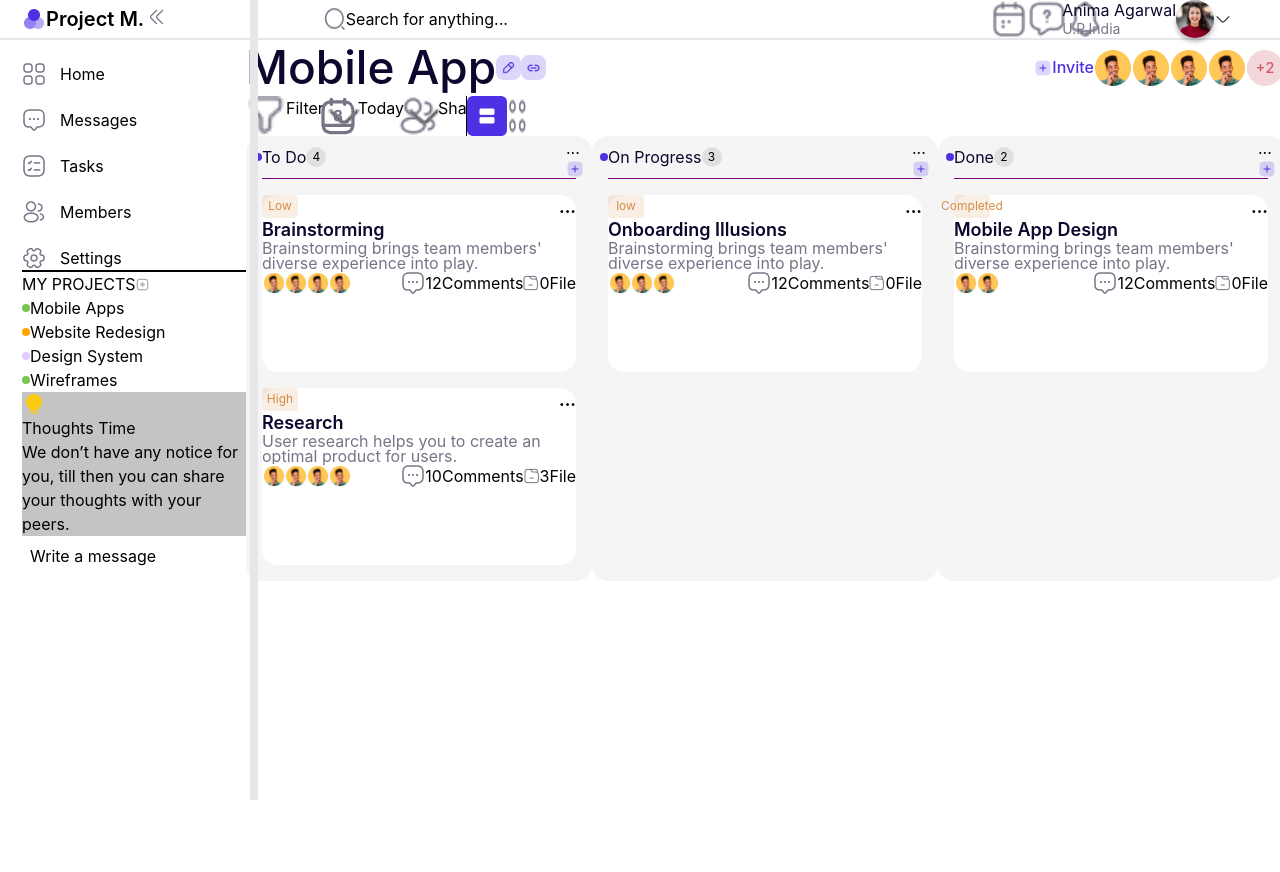
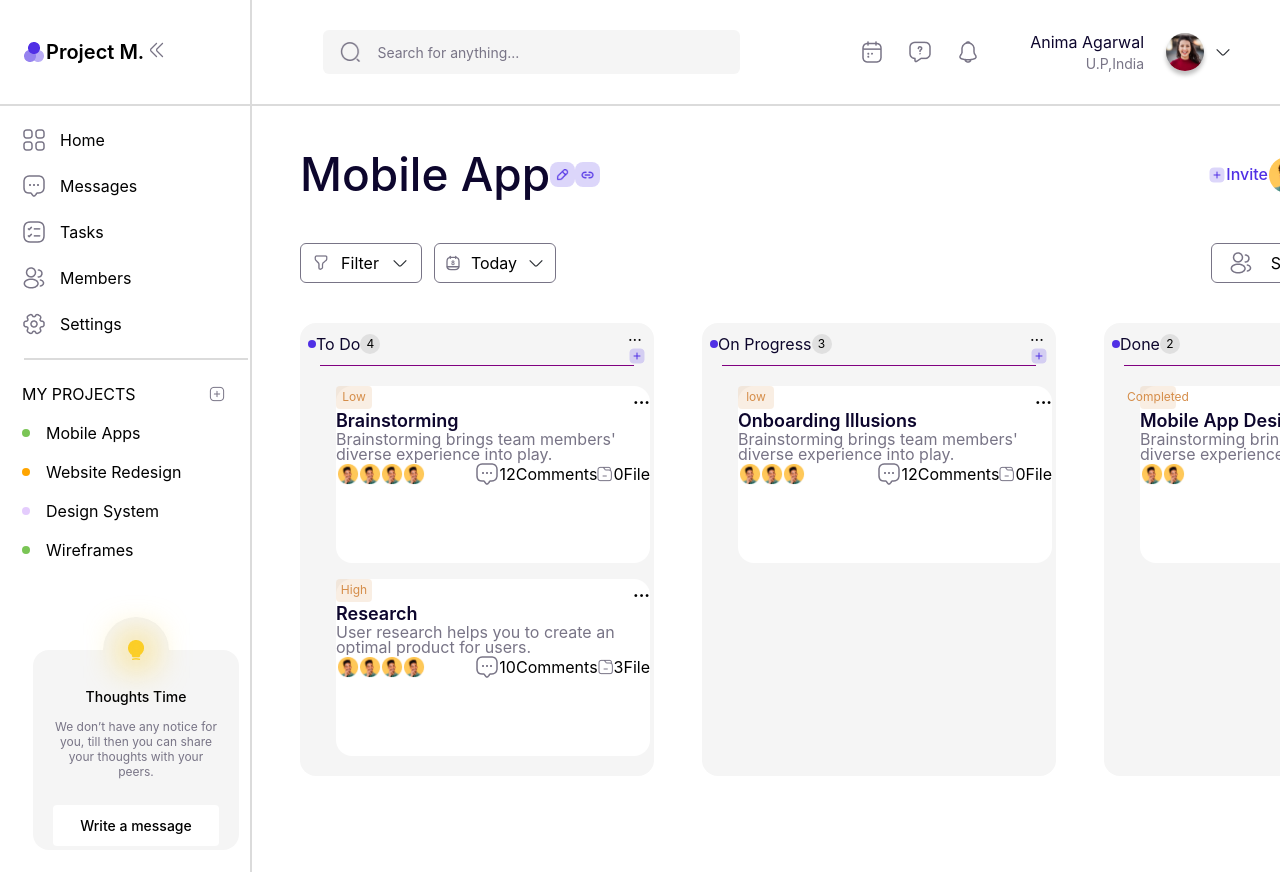
Before and after one commit to abtyagi15/mercor, a React (Create React App) app: page / in a window 1280 px wide. Shown: the top 872 px of the page. Before the commit the page ends 800 px from the top, so only its background shows below. Built offline with nearby package versions, Linux system fonts and the light colour scheme.

Commit message:
Added Css and focus on design

```diff
--- a/src/components/Card.js
+++ b/src/components/Card.js
@@ -20,7 +20,7 @@ const Card = ({ cards }) => {
         </div>
       </div>
       <div className="bg-[#800080] stroke-[#800080] stroke-[3px] w-[314px] h-[1px] mx-auto"></div>
-      <div>
+      <div className="mx-[20px] my-[20px]">
         {subCards.map((subCards) => (
           <SubCard subCards={subCards} />
         ))}
--- a/src/components/Header.js
+++ b/src/components/Header.js
@@ -10,7 +10,7 @@ import DropDownArrow from "../assests/arrow-down.png";
 const Header = () => {
   return (
     <div className="header-container">
-      <div className="flex w-full items-center justify-between pl-[22px] pr-[48px]">
+      <div className="flex w-full items-center justify-between pl-[22px] pr-[48px] py-[30px]">
         <div className="flex w-[400px]">
           <img src={Logo} alt="logo" className="w-[24px] h-[24px]" />
           <p className="text-[20px] font-semibold leading-[24px]">Project M.</p>
@@ -21,29 +21,29 @@ const Header = () => {
           />
         </div>
         <div className="flex items-center justify-between w-full">
-          <div className="flex search-container">
-            <img src={Search} alt="search" />
-            <p>Search for anything...</p>
+          <div className="flex search-container bg-[#F5F5F5] w-[417px] h-[44px] items-center gap-[16px] rounded-[6px] py-[13px]">
+            <img src={Search} alt="search" className="w-[22px] h-[22px] ml-[16.8px]"/>
+            <p className="font-normal text-[14px] text-[#787486] leading-[17px]">Search for anything...</p>
           </div>
           <div className="flex">
-            <div className="flex icon-container">
-              <img src={Calendar} alt="calendar" />
-              <img src={MessageQuestion} alt="Q&A" />
-              <img src={Notification} alt="notification" />
+            <div className="flex icon-container items-center">
+              <img src={Calendar} alt="calendar" className="w-[24px] h-[24px]" />
+              <img src={MessageQuestion} alt="Q&A" className="w-[24px] h-[24px] ml-[24px]"/>
+              <img src={Notification} alt="notification" className="w-[24px] h-[24px] ml-[24px]"/>
             </div>
-            <div className="userData-container flex items-center">
+            <div className="userData-container flex items-center ml-[50px]">
               <div>
                 <p className="text-[16px] leading-[19px] font-normal text-[#0D062D]">
                   Anima Agarwal
                 </p>
-                <p className="text-[14px] fon-normal leading-[17px] text-[#787486]">
+                <p className="text-[14px] fon-normal leading-[17px] text-[#787486] mt-[3px] text-right">
                   U.P,India
                 </p>
               </div>
               <img
                 src={UserImage}
                 alt="user"
-                className="w-[38px] h-[38px] rounded-full"
+                className="w-[38px] h-[38px] rounded-full ml-[22px] mr-[10px]"
                 id="owner-user"
               />
               <img
@@ -55,7 +55,7 @@ const Header = () => {
           </div>
         </div>
       </div>
-      <div className="border border-[DBDBDB] "></div>
+      <div className="border border-[#DBDBDB] "></div>
     </div>
   );
 };
--- a/src/components/Navbar.js
+++ b/src/components/Navbar.js
@@ -11,12 +11,12 @@ const Navbar = () => {
   return (
     <div className="w-[250px] pl-[22px]">
       <div>
-        <Link to="/" className="flex items-center pt-[22px]">
+        <Link to="/home" className="flex items-center pt-[22px]">
           <img src={Home} alt="home" className="pr-[14px]" />
           <p>Home</p>
         </Link>
         <Link to="/messages" className="flex items-center pt-[22px]">
-          <img src={Messages} alt="home" className="pr-[14px]"/>
+          <img src={Messages} alt="home" className="pr-[14px]" />
           <p>Messages</p>
         </Link>
         <Link to="/tasks" className="flex items-center pt-[22px]">
@@ -24,48 +24,71 @@ const Navbar = () => {
           <p>Tasks</p>
         </Link>
         <Link to="/members" className="flex items-center pt-[22px]">
-          <img src={Members} alt="home" className="pr-[14px]"/>
+          <img src={Members} alt="home" className="pr-[14px]" />
           <p>Members</p>
         </Link>
         <Link to="/settings" className="flex items-center pt-[22px]">
-          <img src={Settings} alt="home"className="pr-[14px]" />
+          <img src={Settings} alt="home" className="pr-[14px]" />
           <p>Settings</p>
         </Link>
       </div>
-      <div className="border border-black w-[224px]"></div>
-      <div className="myProject-container">
-        <div className="flex items-center">
-           MY PROJECTS
-           <img src={AddMoreButton} alt="add more"  className="w-[13px] h-[13px]" />
+      <div className="border border-[#DBDBDB] w-[224px] my-[22px] mx-auto"></div>
+      <div className="myProject-container ">
+        <div className="flex items-center justify-between pr-[25px]">
+          MY PROJECTS
+          <img
+            src={AddMoreButton}
+            alt="add more"
+            className="w-[16px] h-[16px]"
+          />
         </div>
-        <div>
-          <Link to="/mobile-apps" className="flex items-center">
+        <div className="my-[15px]">
+          <Link
+            to="/"
+            className="flex items-center gap-[16px] my-[15px]"
+          >
             <div className="bg-[#7AC555] rounded-full w-[8px] h-[8px]"></div>
             <p>Mobile Apps</p>
           </Link>
-          <Link to="/website-redign" className="flex items-center">
+          <Link
+            to="/website-redign"
+            className="flex items-center gap-[16px] my-[15px]"
+          >
             <div className="bg-[#FFA500] rounded-full w-[8px] h-[8px]"></div>
             <p>Website Redesign</p>
           </Link>
-          <Link to="/design-system" className="flex items-center">
+          <Link
+            to="/design-system"
+            className="flex items-center gap-[16px] my-[15px]"
+          >
             <div className="bg-[#E4CCFD] rounded-full w-[8px] h-[8px]"></div>
             <p>Design System</p>
           </Link>
-          <Link to="/wireframes" className="flex items-center">
+          <Link
+            to="/wireframes"
+            className="flex items-center gap-[16px] my-[15px]"
+          >
             <div className="bg-[#7AC555] rounded-full w-[8px] h-[8px]"></div>
             <p>Wireframes</p>
           </Link>
         </div>
-        <div className="bg-[#C4C4C4]">
-            <div>
-                <img src={BulbOn} alt="glowing bulb" />
+        <div className="flex flex-col items-center relative mt-[88px] ">
+          <div className="rounded-full bg-[#F5F5F5] flex items-center justify-center w-[66px] h-[66px] absolute top-[-33px] ">
+            <img src={BulbOn} alt="glowing bulb" className="absolute" />
+            <div className="blur-[17px] bg-[#FCD64A] bg-opacity-70 w-[33px] h-[33px]"></div>
+          </div>
+          <div className="flex flex-col items-center justify-center bg-[#F5F5F5] rounded-[16px] w-[206px] h-[200px] mx-[220px]">
+            <div className="text-[#000000] text-[14px] leading-[17px] font-medium mt-[45px]">
+              Thoughts Time
             </div>
-            <div>
-                <div>Thoughts Time</div>
-                <p>We don’t have any notice for you, till then you can share your thoughts with your peers.</p>
-                <div className="bg-white p-2">Write a message</div>
+            <p className="my-[14px] text-[#787486] text-[12px] font-normal leading-[15px] text-center mx-[20px] ">
+              We don’t have any notice for you, till then you can share your
+              thoughts with your peers.
+            </p>
+            <div className="bg-white rounded-[4px] leading-[17px] text-[14px] font-medium py-[12px] my-[12px] px-[27px] ">
+              Write a message
             </div>
-
+          </div>
         </div>
       </div>
     </div>
--- a/src/layouts/Layout.js
+++ b/src/layouts/Layout.js
@@ -4,13 +4,14 @@ import Navbar from "../components/Navbar";
 
 const Layout = ({ children }) => {
   return (
-    <div className="relative">
+    <div className="overflow-hidden">
       <Header />
       <div className="flex">
         <Navbar />
+        <div className="border border-[#DBDBDB] h-[931px] relative top-[-106px]"></div>
         <div>{children}</div>
       </div>
-      <div className="border-4 h-[100vh] w-[1px] absolute top-0 left-[250px] flex-grow-1"></div>
+
     </div>
   );
 };
--- a/src/pages/otherPages/MobileApp.js
+++ b/src/pages/otherPages/MobileApp.js
@@ -12,64 +12,84 @@ import SmallView from "../../assests/small-view.png";
 import Data from "../../Data";
 import Card from "../../components/Card";
 
-
 const MobileApp = () => {
-    const cards = Data.cards;
+  const cards = Data.cards;
   return (
-    <div>
-      <div className="flex items-center justify-between">
+    <div className="mx-[48px] flex flex-col gap-[40px] w-full">
+      <div className="flex items-center justify-between mt-[41px]">
         <div className="flex items-center">
-          <span className="text-[46px] leading-[55.67px] font-medium text-[#0D062D]">Mobile App</span>
+          <span className="text-[46px] leading-[55.67px] font-medium text-[#0D062D]">
+            Mobile App
+          </span>
           <span className="w-[25px] h-[25px] bg-[#5030E5] bg-opacity-20 flex items-center justify-center rounded-lg">
-            <img src={RenameTitleIcon} alt="title rename button" className="w-[12.51px] h-[12.51px]" />
+            <img
+              src={RenameTitleIcon}
+              alt="title rename button"
+              className="w-[12.51px] h-[12.51px]"
+            />
           </span>
-          <span className="w-[25px] h-[25px] bg-[#5030E5] bg-opacity-20 rounded-lg flex items-center justify-center" >
-            <img src={LinkCopyIcon} alt="button for copying"  className="w-[12.51px] h-[12.51px]"/>
+          <span className="w-[25px] h-[25px] bg-[#5030E5] bg-opacity-20 rounded-lg flex items-center justify-center">
+            <img
+              src={LinkCopyIcon}
+              alt="button for copying"
+              className="w-[12.51px] h-[12.51px]"
+            />
           </span>
         </div>
         <div className="flex items-center">
-          <img src={AddInviteBtn} alt="Add invite button" className="w-[18px] h-[18px]" />
-          <p className="text-[16px] font-medium leading-[19.36px] text-[#5030E5]" >Invite</p>
+          <img
+            src={AddInviteBtn}
+            alt="Add invite button"
+            className="w-[18px] h-[18px]"
+          />
+          <p className="text-[16px] font-medium leading-[19.36px] text-[#5030E5]">
+            Invite
+          </p>
           <div className="flex">
             <img src={Users} alt="active user" />
             <img src={Users} alt="active user" />
             <img src={Users} alt="active user" />
             <img src={Users} alt="active user" />
-            <div className="rounded-full text-[15px] leading-[18.15px]  font-medium text-[#D25B68] w-[38px] h-[38px] border-box border
+            <div
+              className="rounded-full text-[15px] leading-[18.15px]  font-medium text-[#D25B68] w-[38px] h-[38px] border-box border
                              border-[#FFFFFF] bg-[#F4D7DA] flex items-center justify-center"
-            >+2</div>
+            >
+              +2
+            </div>
           </div>
         </div>
       </div>
-      <div className="flex">
-        <div className="flex">
-          <div className="flex">
-            <img src={FilterIcon} alt="filter icon" />
+      <div className="flex items-center justify-between">
+        <div className="flex gap-[12px]">
+          <div className="flex border border-[#787486] py-[11px] items-center justify-evenly w-[122px] h-[40px] rounded-[6px]">
+            <img
+              src={FilterIcon}
+              alt="filter icon"
+              className="w-[16px] h-[16px]"
+            />
             <p>Filter</p>
             <img src={DropDownBtn} alt="drop down" />
           </div>
-          <div className="flex">
+          <div className="flex border border-[#787486] py-[11px] items-center justify-evenly w-[122px] h-[40px] rounded-[6px] ">
             <img src={CalendarIcon} alt="filter icon" />
             <p>Today</p>
             <img src={DropDownBtn} alt="drop down" />
           </div>
         </div>
-        <div className="flex">
-          <div className="flex">
+        <div className="flex items-center">
+          <div className="flex border border-[#787486] py-[11px] items-center justify-evenly w-[122px] h-[40px] rounded-[6px]">
             <img src={ProfileShare} alt="Profile sharing" />
             <p>Share</p>
           </div>
-          <div className="w-[1px] bg-black"></div>
-            <img src={View} alt="view" />
-            <img src={SmallView} alt="view" />
+          <div className="border border-[#787486] h-[28px] bg-black mx-[20px]"></div>
+          <img src={View} alt="view" className="h-[40px] w-[40px] mr-[22px]"/>
+          <img src={SmallView} alt="view" className="h-[21px] w-[21px]" />
         </div>
       </div>
-      <div className="cards">
-      <div className="flex">
-        {cards.map((cards)=>(
-            <Card cards={cards} />
+      <div className="cards flex justify-between">
+        {cards.map((cards) => (
+          <Card cards={cards} />
         ))}
-      </div>
       </div>
     </div>
   );
```
